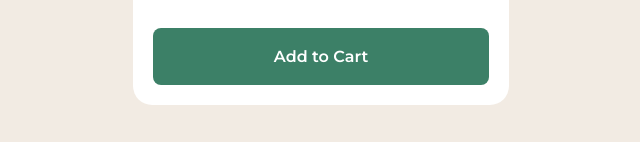
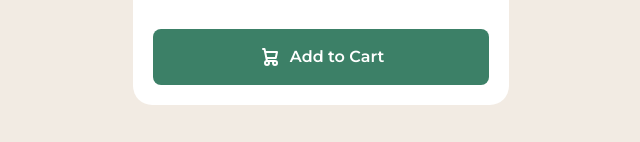
Before and after one commit to SergioRIZ/Development, a plain HTML site: page product-preview-card-component-main/index.html in a window 1280 px wide. Shown: the part 655-797 px from the top of the page, 319-959 px from the left. Drawn offline with Linux system fonts and the light colour scheme; a web font is replaced by a local one.

Commit message:
Finished product

```diff
--- a/product-preview-card-component-main/css/product.css
+++ b/product-preview-card-component-main/css/product.css
@@ -51,14 +51,22 @@ p {
     position: absolute;
 }
 
+svg{
+
+}
+
 button {
+ display: flex; /* Usamos flexbox para organizar elementos internos */
+  align-items: center; /* Alinea icono y texto verticalmente */
+  justify-content: center; /* Alinea horizontalmente si es necesario */
+  gap: 0.5em; /* Espacio entre el icono y el texto */
+  padding: 1em;
   font-family: "Montserrat", sans-serif;
   font-size: 1em;
-    padding: 1.2em;
+  background-color: hsl(158, 36%, 37%);
+  color: white;
+  border: none;
   border-radius: 0.5em;
-    background-color: hsl(158, 36%, 37%);
-    color: hsl(0, 0%, 100%);
-    border: none;
   cursor: pointer;
   margin-top: 2em;
   font-weight: 600;
--- a/product-preview-card-component-main/index.html
+++ b/product-preview-card-component-main/index.html
@@ -27,7 +27,9 @@
 
   <div class="price">$149.99 <span>$169.99</span></div>
 
-  <button>Add to Cart</button>
+  <button class="add-to-cart"><svg class="w-6 h-6 text-gray-800 dark:text-white" aria-hidden="true" xmlns="http://www.w3.org/2000/svg" width="24" height="24" fill="none" viewBox="0 0 24 24">
+    <path stroke="currentColor" stroke-linecap="round" stroke-linejoin="round" stroke-width="2" d="M5 4h1.5L9 16m0 0h8m-8 0a2 2 0 1 0 0 4 2 2 0 0 0 0-4Zm8 0a2 2 0 1 0 0 4 2 2 0 0 0 0-4Zm-8.5-3h9.25L19 7H7.312"/>
+  </svg>Add to Cart</button>
 
 </div>
 </div>
```
Lines whose indentation alone changed are shown as unchanged.
